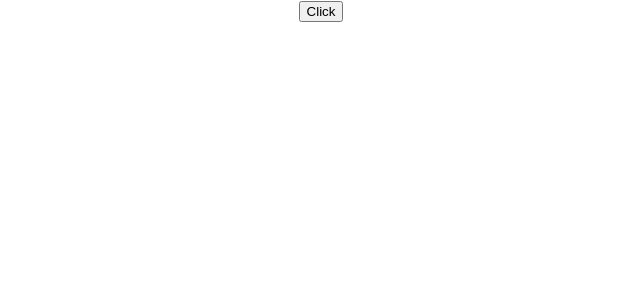
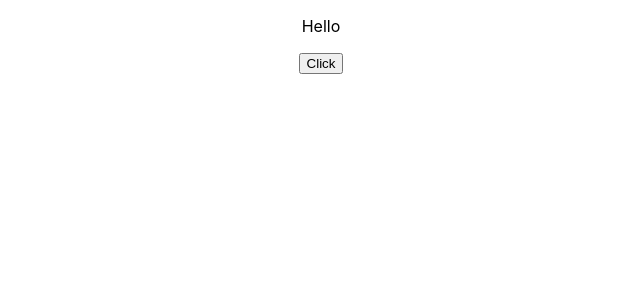
Before and after one commit to harishtm/ReactLearning, a React (Create React App) app in the folder hello-world/: page / in a window 1280 px wide. Shown: the top 300 px of the page, without its empty margins (319-959 px from the left). Built offline with nearby package versions, Linux system fonts and the light colour scheme.

Commit message:
Event binding with multiple approaches

```diff
--- a/hello-world/src/components/EventBind.js
+++ b/hello-world/src/components/EventBind.js
@@ -1,11 +1,60 @@
 import React, { Component } from 'react';
 
 
+/*
+
+    1. Using Bind keyword - (Binding in the render method)
+
+        Every update to the state will cause the component to re-render this inturn will
+        generate a brand new event handler on every render.
+        Component could contain nested children and also could cause performance issue
+
+    2. Using Arrow function in the render method
+       Note: We are calling the event handler and returning that value parenthesis is
+             required in this approach
+
+    3. Binding the event handler in the constructor as opposed to binding in the
+       render method
+
+    4. Is to use arrow function as a class property
+
+    React document suggest to use either 3 or 4
+    Approach 4 is an experimental feature
+
+*/
+
 export class EventBind extends Component {
+    constructor(props) {
+        super(props)
+
+        this.state = {
+            message: 'Hello'
+        }
+
+        this.clickHandler = this.clickHandler.bind(this); // third approach
+    }
+
+    // clickHandler() {
+    //     this.setState({
+    //         message: 'Good Bye!!!'
+    //     })
+    //     console.log(this)
+    // }
+
+    // As a class poroperty
+    clickHandler = () => {
+        this.setState({
+            message: 'Good Bye!!'
+        })
+    }
+
     render() {
         return (
             <div>
-                <button>Click</button>
+                <p>{this.state.message}</p>
+                {/* <button onClick={this.clickHandler.bind(this)}>Click</button> */}
+                {/* <button onClick={() => this.clickHandler()}>Click</button> */}
+                <button onClick={this.clickHandler}>Click</button>
             </div>
         )
     }
```
